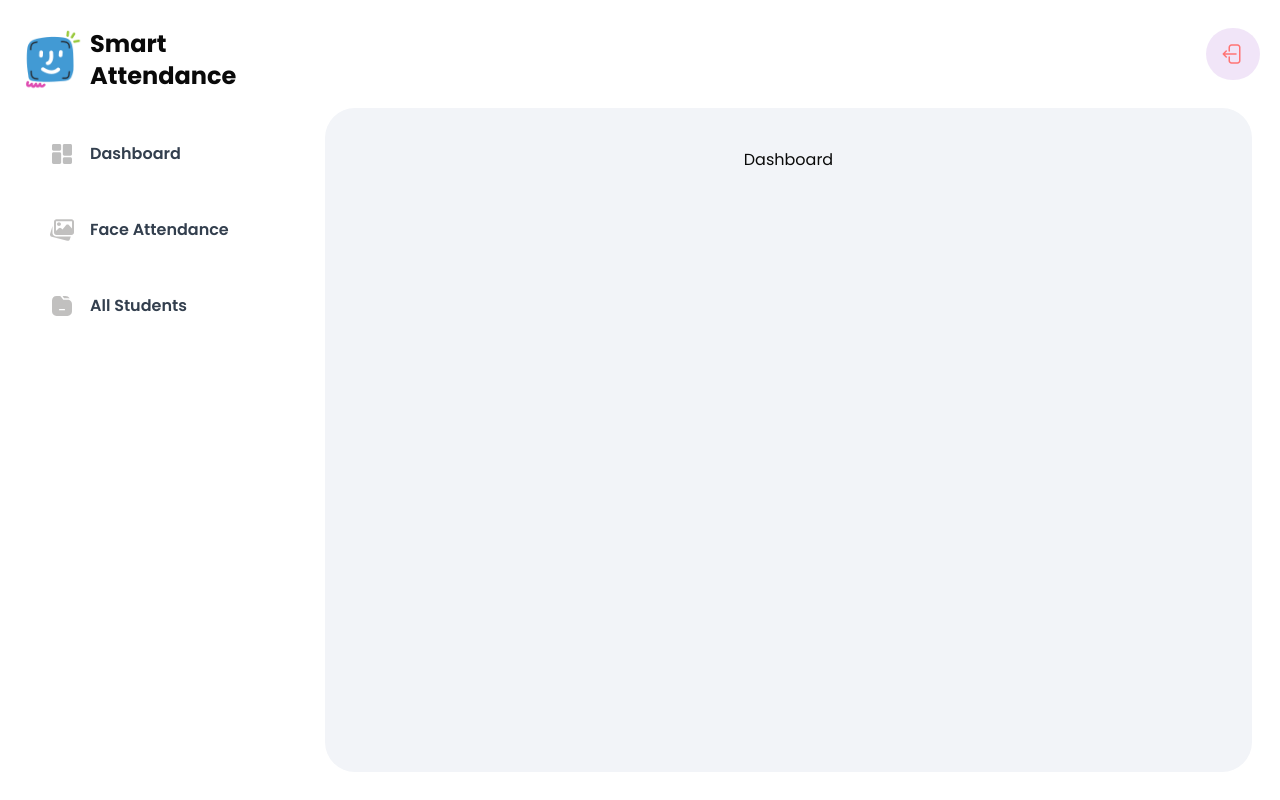
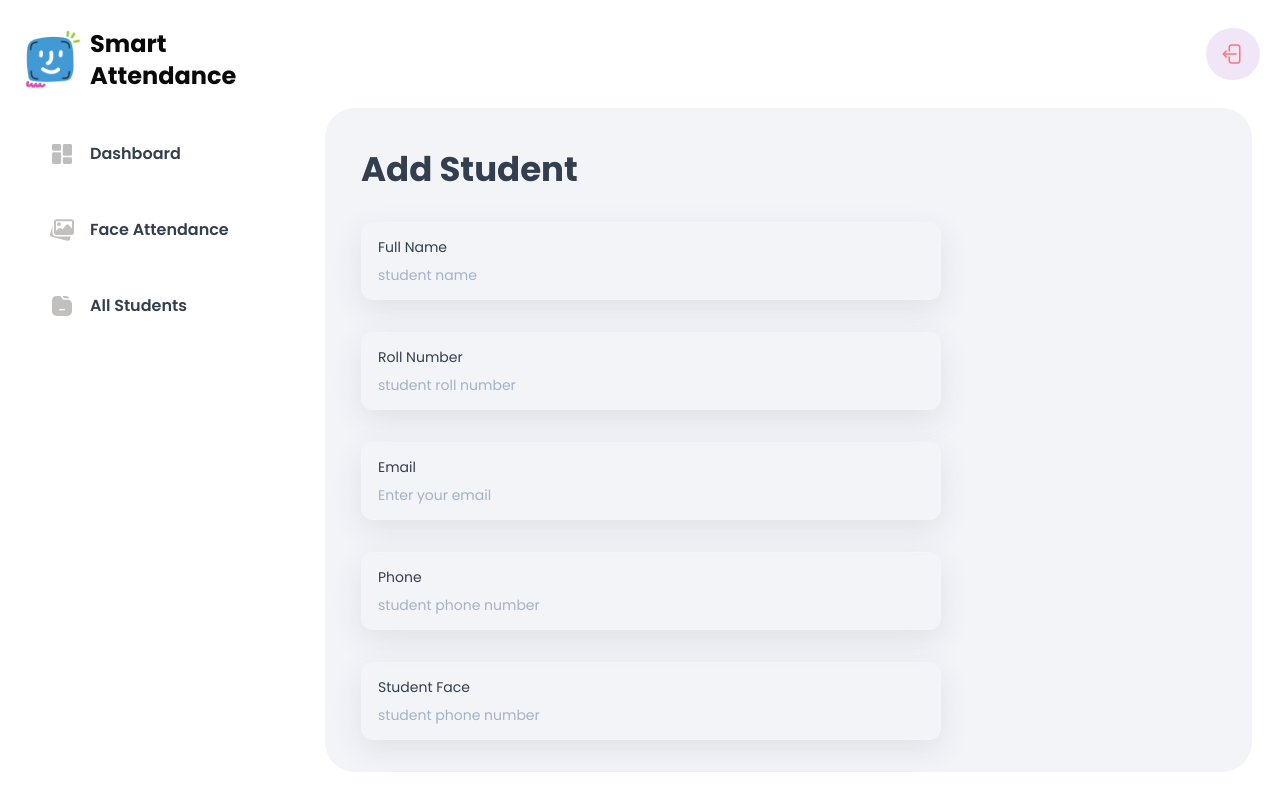
Before and after one commit to PriomDeb/face-recognition-nextjs, a Next.js app: page /addstudent in a window 1280 px wide. Built offline with nearby package versions, Linux system fonts and the light colour scheme.

Commit message:
Student form page added

```diff
--- a/app/(root)/[type]/page.tsx
+++ /dev/null
@@ -1,11 +0,0 @@
-import React from "react";
-
-const Page = async ({ searchParams, params }: SearchParamProps) => {
-  const type = ((await params)?.type as string) || "";
-  const searchText = ((await searchParams)?.query as string) || "";
-  const sort = ((await searchParams)?.sort as string) || "";
-
-  return <div className="page-container">Dashboard</div>;
-};
-
-export default Page;
--- /dev/null
+++ b/app/(root)/addstudent/page.tsx
@@ -0,0 +1,14 @@
+import StudentForm from "@/components/StudentForm";
+import React from "react";
+
+const StudentFormPage = () => {
+  return (
+    <div className="page-container">
+      <section className="w-full">
+        <StudentForm />
+      </section>
+    </div>
+  );
+};
+
+export default StudentFormPage;
--- a/app/(root)/students/page.tsx
+++ b/app/(root)/students/page.tsx
@@ -1,11 +1,12 @@
+import AddStudent from "@/components/AddStudent";
 import StudentsTable from "@/components/StudentsTable";
-import { getStudents } from "@/lib/actions/server.action";
+import { Button } from "@/components/ui/button";
 import React from "react";
 
-const ManageStudents = async () => {
+const ManageStudents = () => {
   return (
     <div>
-      {/* <pre>{JSON.stringify(students)}</pre> */}
+      <AddStudent />
       <StudentsTable />
     </div>
   );
--- /dev/null
+++ b/components/AddStudent.tsx
@@ -0,0 +1,23 @@
+"use client";
+
+import React from "react";
+import { Button } from "./ui/button";
+import { useRouter } from "next/navigation";
+
+const AddStudent = () => {
+  const router = useRouter();
+
+  const handleSubmit = () => {
+    router.push("/addstudent");
+  };
+
+  return (
+    <div>
+      <Button className="bg-brand-100" onClick={handleSubmit}>
+        Add Student
+      </Button>
+    </div>
+  );
+};
+
+export default AddStudent;
--- /dev/null
+++ b/components/StudentForm.tsx
@@ -0,0 +1,238 @@
+"use client";
+import React, { useState } from "react";
+
+import { z } from "zod";
+import { zodResolver } from "@hookform/resolvers/zod";
+import { useForm } from "react-hook-form";
+
+import { Button } from "@/components/ui/button";
+import {
+  Form,
+  FormControl,
+  FormField,
+  FormItem,
+  FormLabel,
+  FormMessage,
+} from "@/components/ui/form";
+import { Input } from "@/components/ui/input";
+import Image from "next/image";
+import Link from "next/link";
+import { useRouter } from "next/navigation";
+// import { createAccount, signInUser } from "@/lib/actions/user.action";
+// import OTPModal from "./OTPModal";
+
+const authFormSchema = () => {
+  return z.object({
+    fullName: z.string(),
+    rollNumber: z.string(),
+    email: z.string().email(),
+    phone: z.string(),
+    image: z.string(),
+  });
+};
+
+const StudentForm = () => {
+  const [isLoading, setIsLoading] = useState(false);
+  const [errorMessage, setErrorMessage] = useState("");
+
+  const [accountId, setAccountId] = useState(null);
+
+  const formSchema = authFormSchema();
+
+  // 1. Define your form.
+  const form = useForm<z.infer<typeof formSchema>>({
+    resolver: zodResolver(formSchema),
+    defaultValues: {
+      fullName: "",
+      rollNumber: "",
+      email: "",
+      phone: "",
+      image: "",
+    },
+  });
+
+  const router = useRouter();
+
+  // 2. Define a submit handler.
+  const onSubmit = async (values: z.infer<typeof formSchema>) => {
+    setIsLoading(true);
+    setErrorMessage("");
+
+    // try {
+    //   const user =
+    //     type === "sign-up"
+    //       ? await createAccount({
+    //           fullName: values.fullName || "",
+    //           email: values.email,
+    //         })
+    //       : await signInUser({ email: values.email });
+
+    //   setAccountId(user.accountId);
+    // } catch (error) {
+    //   setErrorMessage("Error while creating an account. Please try again.");
+    // } finally {
+    //   setIsLoading(false);
+    // }
+
+    try {
+      console.log("Find");
+    } catch (error) {
+      setErrorMessage("Error while creating an account. Please try again.");
+    } finally {
+      setIsLoading(false);
+    }
+  };
+  return (
+    <div className="center">
+      <Form {...form}>
+        <form onSubmit={form.handleSubmit(onSubmit)} className="auth-form">
+          <h1 className="form-title">
+            <p>Add Student</p>
+          </h1>
+
+          <FormField
+            control={form.control}
+            name="fullName"
+            render={({ field }) => (
+              <FormItem>
+                <div className="shad-form-item">
+                  <FormLabel className="shad-form-label">Full Name</FormLabel>
+                  <FormControl>
+                    <Input
+                      placeholder="student name"
+                      {...field}
+                      className="shad-input"
+                    />
+                  </FormControl>
+                </div>
+
+                <FormMessage className="shad-form-message" />
+              </FormItem>
+            )}
+          />
+
+          <FormField
+            control={form.control}
+            name="rollNumber"
+            render={({ field }) => (
+              <FormItem>
+                <div className="shad-form-item">
+                  <FormLabel className="shad-form-label">Roll Number</FormLabel>
+                  <FormControl>
+                    <Input
+                      placeholder="student roll number"
+                      {...field}
+                      className="shad-input"
+                    />
+                  </FormControl>
+                </div>
+
+                <FormMessage className="shad-form-message" />
+              </FormItem>
+            )}
+          />
+
+          <FormField
+            control={form.control}
+            name="email"
+            render={({ field }) => (
+              <FormItem>
+                <div className="shad-form-item">
+                  <FormLabel className="shad-form-label">Email</FormLabel>
+                  <FormControl>
+                    <Input
+                      placeholder="Enter your email"
+                      {...field}
+                      className="shad-input"
+                    />
+                  </FormControl>
+                </div>
+
+                <FormMessage className="shad-form-message" />
+              </FormItem>
+            )}
+          />
+
+          <FormField
+            control={form.control}
+            name="phone"
+            render={({ field }) => (
+              <FormItem>
+                <div className="shad-form-item">
+                  <FormLabel className="shad-form-label">Phone</FormLabel>
+                  <FormControl>
+                    <Input
+                      placeholder="student phone number"
+                      {...field}
+                      className="shad-input"
+                    />
+                  </FormControl>
+                </div>
+
+                <FormMessage className="shad-form-message" />
+              </FormItem>
+            )}
+          />
+
+          <FormField
+            control={form.control}
+            name="image"
+            render={({ field }) => (
+              <FormItem>
+                <div className="shad-form-item">
+                  <FormLabel className="shad-form-label">
+                    Student Face
+                  </FormLabel>
+                  <FormControl>
+                    <Input
+                      placeholder="student phone number"
+                      {...field}
+                      className="shad-input"
+                    />
+                  </FormControl>
+                </div>
+
+                <FormMessage className="shad-form-message" />
+              </FormItem>
+            )}
+          />
+
+          <Button
+            type="submit"
+            className="form-submit-button"
+            disabled={isLoading}
+          >
+            <p>Add Student</p>
+            {isLoading && (
+              <Image
+                src={"/assets/icons/loader.svg"}
+                width={24}
+                height={24}
+                alt="loader"
+                className="ml-2 animate-spin"
+              />
+            )}
+          </Button>
+
+          {errorMessage && <p className="error-message">*{errorMessage}</p>}
+          {/* <div className="body-2 flex justify-center">
+            <p className="text-light-100">
+              ? "Don't have an account" : "Already have an account?"
+            </p>
+            <Link
+              href={"/sign-up/sign-in"}
+              className="ml-1 font-medium text-brand"
+            >
+              {"sign-inSign In"}
+            </Link>
+          </div> */}
+        </form>
+      </Form>
+
+      {/* {accountId && (
+      )} */}
+    </div>
+  );
+};
+
+export default StudentForm;
```
